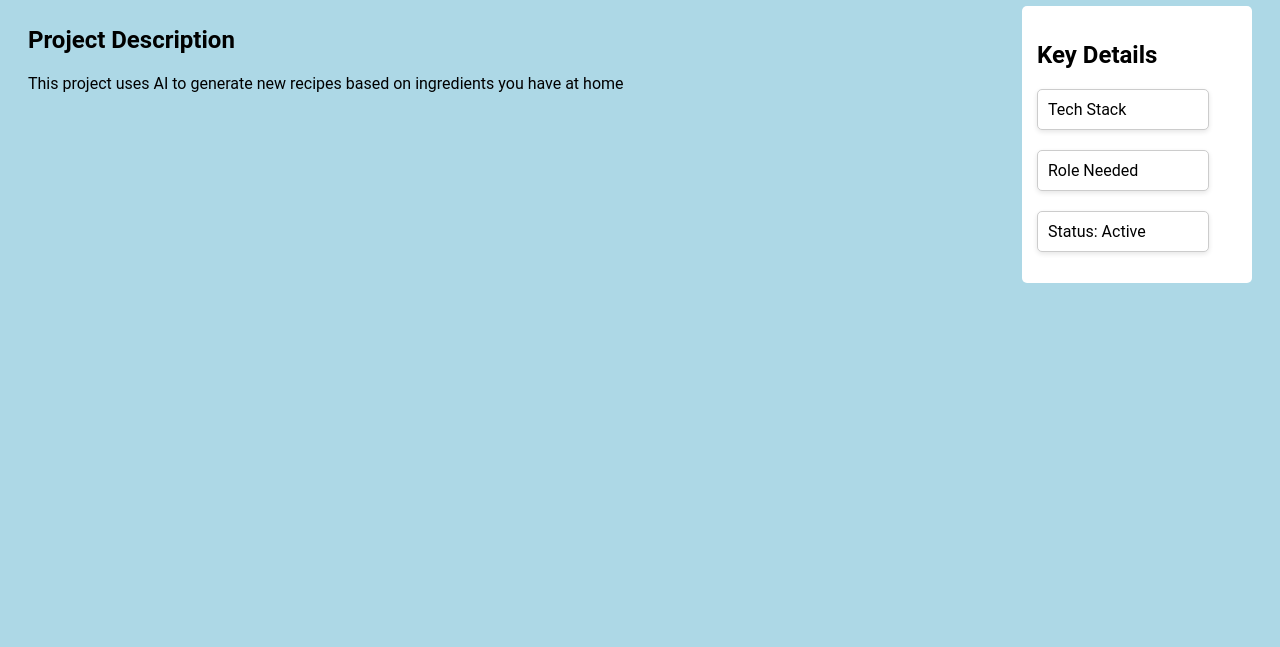
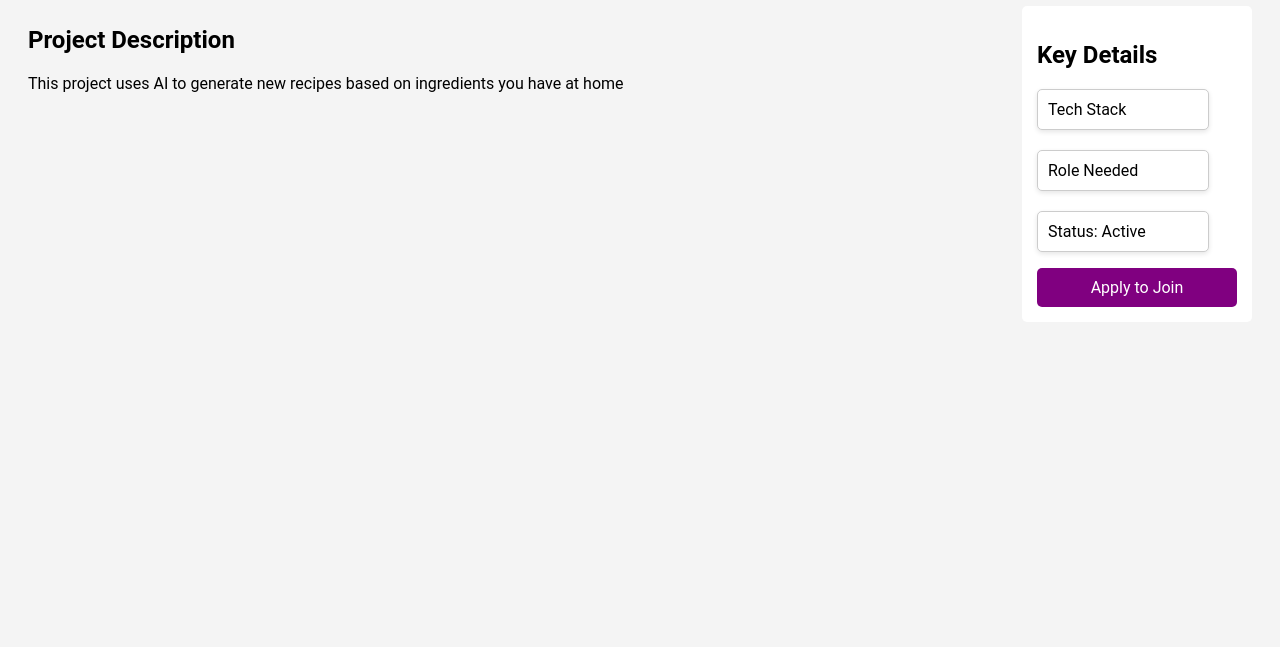
Before and after one commit to sushanth1912/project-catalyst, a plain HTML site: page project.html in a window 1280 px wide. Shown: the part 153-800 px from the top of the page. Drawn offline with Linux system fonts and the light colour scheme.

Commit message:
Changes for now

```diff
--- a/project.html
+++ b/project.html
@@ -29,6 +29,7 @@
         <li>Role Needed</li>
         <li>Status: Active</li>
       </ul>
+      <a href="#" class="btn">Apply to Join</a>
     </div>
 
   </div>
--- a/styles.css
+++ b/styles.css
@@ -1,12 +1,21 @@
-h1{
-    color:purple;
-    text-align:center;
+:root {
+  --primary-color: purple;
+  --light-grey: #f4f4f4;
+  --dark-text: #333;
+  --border-color:#ccc;
+  --white:#ffffff;
+  --nav-background:#eee
+}
+
+h1 {
+  color: var(--primary-color);
+  text-align: center;
 }
 
 body{
     font-family: "Roboto",sans-serif;
     padding: 20px;
-    background-color: #add8e6;
+    background-color: var(--light-grey);
 }
 
 .highlight{
@@ -14,7 +23,7 @@ body{
 }
 
 a{
-  color: #333;
+  color: var(--primary-color);
   text-decoration: none;
   transition: 0.3s;
 }
@@ -28,7 +37,7 @@ nav{
     gap: 20px;
     align-items: center;
     height: 50px;
-    background-color: #eee;
+    background-color: var(--nav-background);
     justify-content: space-between;
 }
 
@@ -42,8 +51,8 @@ ul{
 
 li{
     padding: 10px;
-    border: 1px solid #ccc;
-    background-color: #ffffff;
+    border: 1px solid var(--border-color);
+    background-color: var(--white);
     flex-basis: 150px;
     border-radius: 5px;
     box-shadow: 0 2px 5px rgba(0,0,0,0.1);
@@ -62,8 +71,8 @@ li{
 }
 
 footer{
-    background-color: #333;
-    color: #fff;
+    background-color: var(--dark-text);
+    color: var(--white);
     text-align: center;
     padding: 20px 0;
 }
@@ -77,10 +86,6 @@ footer{
 
 }
 
-.project-sidebar{
-    flex-basis: 200px;
-}
-
 .container{
     max-width: 960px;
     margin: 0 auto;
@@ -92,10 +97,11 @@ li:hover{
 }
 
 .project-sidebar{
-    background-color: #ffffff;
+    background-color: var(--white);
     padding: 15px;
     border-radius: 5px;
     box-shadow: 0;
+    flex-basis: 200px;
 }
 
 .footer-container{
@@ -109,5 +115,14 @@ footer ul{
 }
 
 footer a{
-    color: #180202;
+    color: var(--dark-text);
 }
+
+.btn{
+    background-color: var(--primary-color);
+    color: var(--white);
+    padding: 10px;
+    border-radius: 5px;
+    display: block;
+    text-align: center;
+}
```
